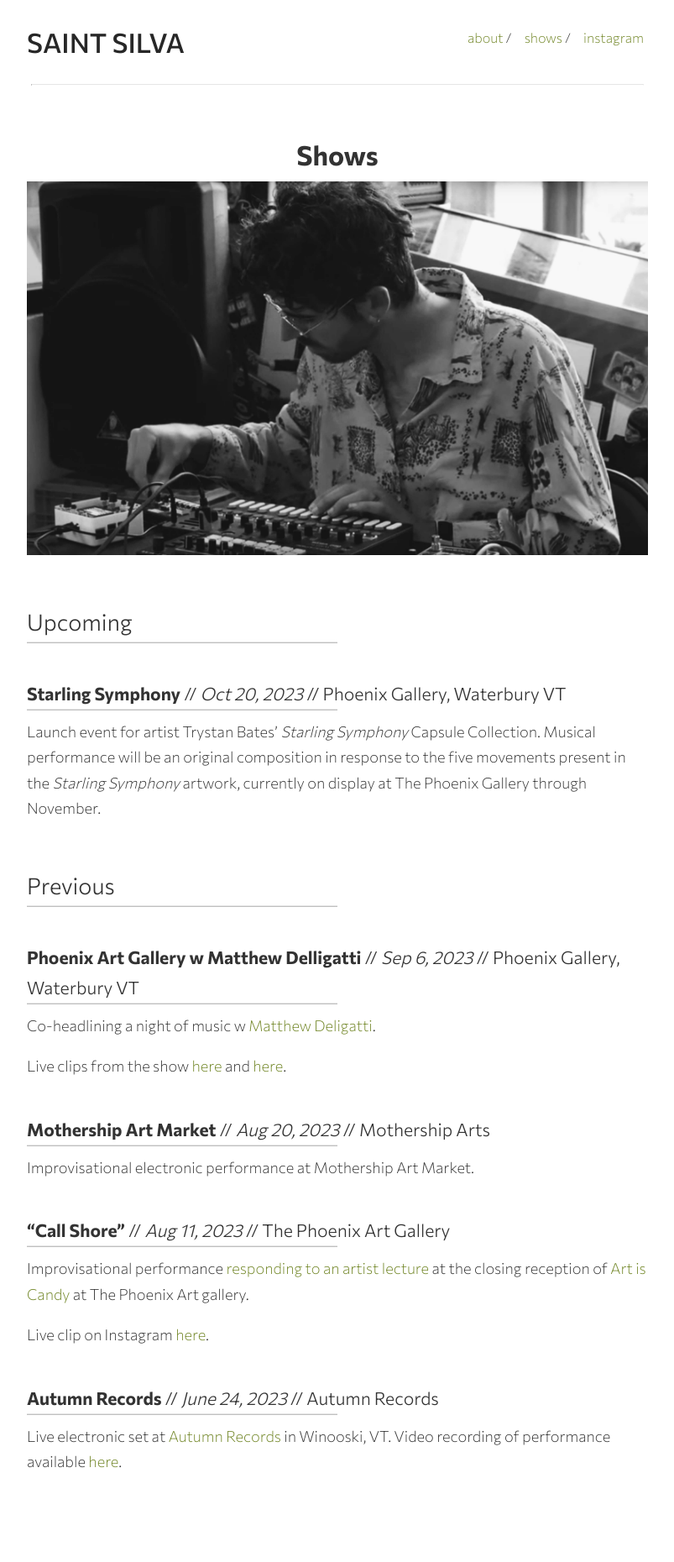
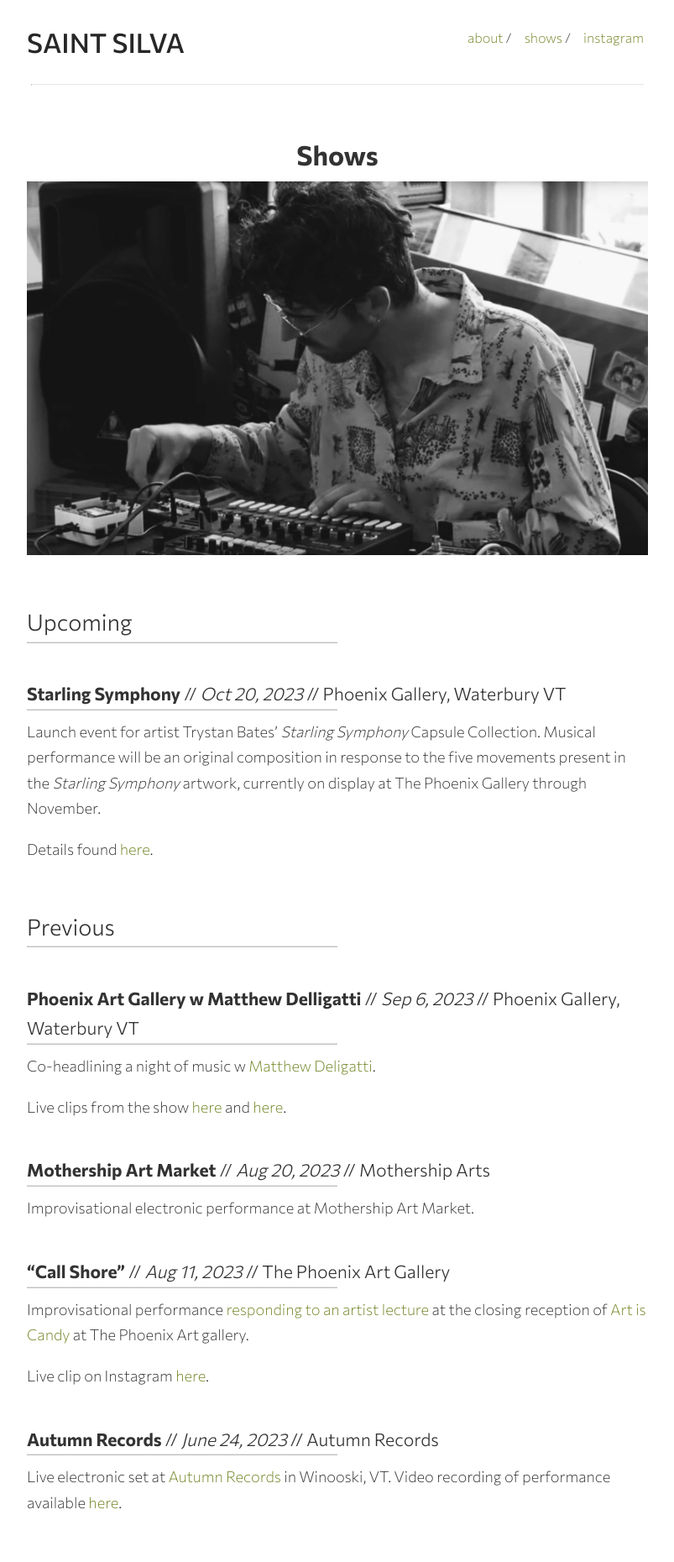
Before and after one commit to bendoesdata/saint-silva, a Jekyll site: the page built from shows.md, in a window 1280 px wide. Shown: the whole page at 84% size, without its empty margins (238-1041 px from the left). Built offline with Jekyll 4.4.1, drawn with Linux system fonts in a browser that asks for light colours; before the commit the page ends 1811 px from its top, so only the background shows below that.

Commit message:
add insta link

```diff
--- a/shows.md
+++ b/shows.md
@@ -8,6 +8,8 @@ title: Shows
 ### **Starling Symphony** // *Oct 20, 2023* // Phoenix Gallery, Waterbury VT
 
 Launch event for artist Trystan Bates' *Starling Symphony* Capsule Collection. Musical performance will be an original composition in response to the five movements present in the *Starling Symphony* artwork, currently on display at The Phoenix Gallery through November.
+
+Details found [here](https://www.instagram.com/st.silva.music/?img_index=1).
 
 ## Previous
 
```
